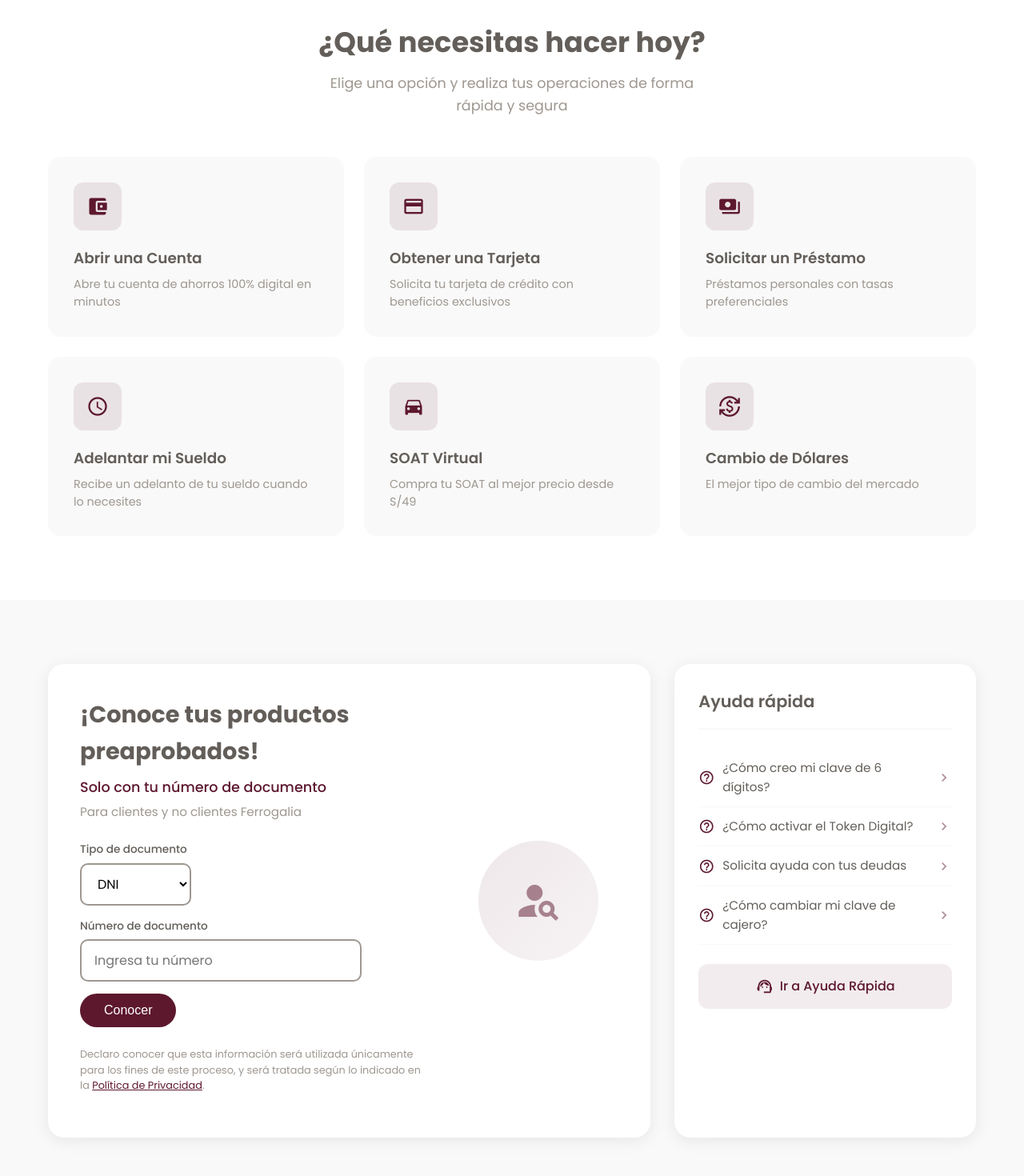
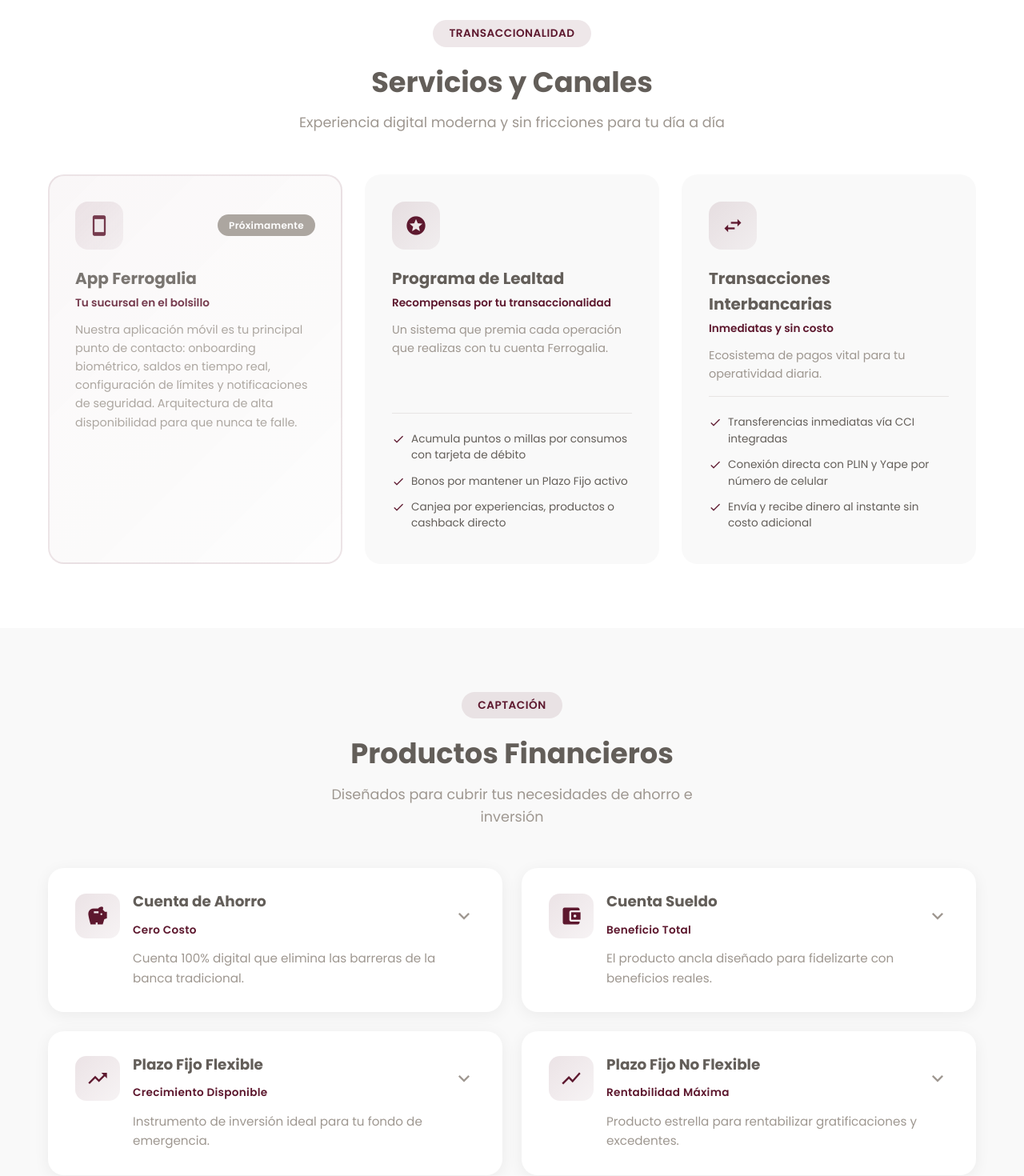
Before and after one commit to Tavo750/BancoFerrogalia, an Angular app: page / in a window 1280 px wide. Shown: the part 680-2150 px from the top of the page at 80% size. Built offline with nearby package versions, Linux system fonts and the light colour scheme.

Commit message:
Mejorar la sección de productos y servicios con nuevos componentes, estilos y funcionalidades interactivas

```diff
--- a/src/app/components/products/products.component.html
+++ b/src/app/components/products/products.component.html
@@ -1,73 +1,41 @@
-<section class="products">
+<section class="products" id="productos">
   <div class="container">
+    <div class="products__header">
+      <span class="products__badge">Captación</span>
+      <h2 class="products__title">Productos Financieros</h2>
+      <p class="products__subtitle">Diseñados para cubrir tus necesidades de ahorro e inversión</p>
+    </div>
+
     <div class="products__grid">
-      <!-- Pre-approved products section -->
-      <div class="products__preapproved">
-        <div class="products__preapproved-content">
-          <h2 class="products__title">¡Conoce tus productos preaprobados!</h2>
-          <p class="products__subtitle">Solo con tu número de documento</p>
-          <p class="products__info">Para clientes y no clientes Ferrogalia</p>
+      @for (product of products; track product.name; let i = $index) {
+        <div class="products__card" [class.products__card--active]="activeProduct === i" (click)="toggleProduct(i)">
+          <div class="products__card-header">
+            <div class="products__card-icon">
+              <span class="material-icons">{{ product.icon }}</span>
+            </div>
+            <div class="products__card-titles">
+              <h3 class="products__card-name">{{ product.name }}</h3>
+              <span class="products__card-tagline">{{ product.tagline }}</span>
+            </div>
+            <span class="material-icons products__card-toggle">
+              {{ activeProduct === i ? 'expand_less' : 'expand_more' }}
+            </span>
+          </div>
 
-          <form class="products__form" (ngSubmit)="checkProducts()">
-            <div class="products__form-group">
-              <label for="docType" class="products__label">Tipo de documento</label>
-              <select id="docType" class="products__select">
-                <option value="dni">DNI</option>
-                <option value="ce">CE</option>
-                <option value="pasaporte">Pasaporte</option>
-              </select>
-            </div>
+          <p class="products__card-description">{{ product.description }}</p>
 
-            <div class="products__form-group">
-              <label for="docNumber" class="products__label">Número de documento</label>
-              <input
-                type="text"
-                id="docNumber"
-                class="products__input"
-                [(ngModel)]="documentNumber"
-                name="documentNumber"
-                placeholder="Ingresa tu número"
-              >
-            </div>
-
-            <button type="submit" class="btn btn-primary products__btn">
-              Conocer
-            </button>
-          </form>
-
-          <p class="products__privacy">
-            Declaro conocer que esta información será utilizada únicamente para los fines de este proceso,
-            y será tratada según lo indicado en la
-            <a href="#">Política de Privacidad</a>.
-          </p>
+          @if (activeProduct === i) {
+            <ul class="products__card-features">
+              @for (feature of product.features; track feature) {
+                <li class="products__card-feature">
+                  <span class="material-icons">check_circle</span>
+                  {{ feature }}
+                </li>
+              }
+            </ul>
+          }
         </div>
-
-        <div class="products__preapproved-image">
-          <div class="products__image-placeholder">
-            <span class="material-icons">person_search</span>
-          </div>
-        </div>
-      </div>
-
-      <!-- Quick help section -->
-      <div class="products__help">
-        <h3 class="products__help-title">Ayuda rápida</h3>
-        <ul class="products__help-list">
-          @for (item of quickHelp; track item.title) {
-            <li class="products__help-item">
-              <a [href]="item.link" class="products__help-link">
-                <span class="material-icons">help_outline</span>
-                {{ item.title }}
-                <span class="material-icons products__help-arrow">chevron_right</span>
-              </a>
-            </li>
-          }
-        </ul>
-        <a href="#" class="products__help-more">
-          <span class="material-icons">support_agent</span>
-          Ir a Ayuda Rápida
-        </a>
-      </div>
+      }
     </div>
   </div>
 </section>
--- a/src/app/components/products/products.component.scss
+++ b/src/app/components/products/products.component.scss
@@ -12,217 +12,187 @@
     padding: 50px 0;
   }
 
-  &__grid {
-    display: grid;
-    grid-template-columns: 2fr 1fr;
-    gap: 30px;
-
-    @media (max-width: 992px) {
-      grid-template-columns: 1fr;
-    }
+  &__header {
+    text-align: center;
+    margin-bottom: 50px;
   }
 
-  &__preapproved {
-    background-color: $color-white;
-    border-radius: 20px;
-    padding: 40px;
-    display: flex;
-    gap: 40px;
-    box-shadow: 0 4px 20px rgba(0, 0, 0, 0.08);
-
-    @media (max-width: 768px) {
-      flex-direction: column;
-      padding: 30px;
-    }
-
-    &-content {
-      flex: 1;
-    }
-
-    &-image {
-      flex: 0 0 200px;
-      display: flex;
-      align-items: center;
-      justify-content: center;
-
-      @media (max-width: 768px) {
-        display: none;
-      }
-    }
+  &__badge {
+    display: inline-block;
+    padding: 6px 20px;
+    background-color: rgba($color-primary, 0.1);
+    color: $color-primary;
+    border-radius: 30px;
+    font-size: 0.85rem;
+    font-weight: 600;
+    letter-spacing: 0.5px;
+    text-transform: uppercase;
+    margin-bottom: 16px;
   }
 
   &__title {
-    font-size: 1.8rem;
+    font-size: 2.2rem;
     font-weight: 700;
     color: $color-secondary;
     margin-bottom: 0.5rem;
 
     @media (max-width: 768px) {
-      font-size: 1.5rem;
+      font-size: 1.8rem;
     }
   }
 
   &__subtitle {
     font-size: 1.1rem;
-    color: $color-primary;
-    font-weight: 500;
-    margin-bottom: 0.25rem;
+    color: $color-accent;
+    max-width: 500px;
+    margin: 0 auto;
   }
 
-  &__info {
-    font-size: 0.95rem;
-    color: $color-accent;
-    margin-bottom: 1.5rem;
-  }
+  &__grid {
+    display: grid;
+    grid-template-columns: repeat(2, 1fr);
+    gap: 24px;
 
-  &__form {
-    display: flex;
-    gap: 15px;
-    align-items: flex-end;
-    flex-wrap: wrap;
-    margin-bottom: 1.5rem;
-
-    &-group {
-      display: flex;
-      flex-direction: column;
-      gap: 6px;
+    @media (max-width: 768px) {
+      grid-template-columns: 1fr;
     }
   }
 
-  &__label {
-    font-size: 0.85rem;
-    font-weight: 500;
-    color: $color-secondary;
-  }
-
-  &__select,
-  &__input {
-    padding: 12px 16px;
-    border: 2px solid $color-accent;
-    border-radius: 10px;
-    font-size: 1rem;
-    font-family: inherit;
-    transition: all 0.3s ease;
-    background-color: $color-white;
-
-    &:focus {
-      outline: none;
-      border-color: $color-primary;
-      box-shadow: 0 0 0 3px rgba($color-primary, 0.1);
-    }
-  }
-
-  &__select {
-    min-width: 100px;
-    cursor: pointer;
-  }
-
-  &__input {
-    min-width: 180px;
-  }
-
-  &__btn {
-    padding: 12px 30px;
-  }
-
-  &__privacy {
-    font-size: 0.8rem;
-    color: $color-accent;
-    line-height: 1.5;
-
-    a {
-      color: $color-primary;
-      text-decoration: underline;
-    }
-  }
-
-  &__image-placeholder {
-    width: 150px;
-    height: 150px;
-    background: linear-gradient(135deg, rgba($color-primary, 0.1), rgba($color-primary, 0.05));
-    border-radius: 50%;
-    display: flex;
-    align-items: center;
-    justify-content: center;
-
-    .material-icons {
-      font-size: 60px;
-      color: $color-primary;
-      opacity: 0.5;
-    }
-  }
-
-  &__help {
+  &__card {
     background-color: $color-white;
     border-radius: 20px;
-    padding: 30px;
-    box-shadow: 0 4px 20px rgba(0, 0, 0, 0.08);
+    padding: 28px 32px;
+    box-shadow: 0 4px 20px rgba(0, 0, 0, 0.06);
+    cursor: pointer;
+    transition: all 0.3s ease;
+    border: 2px solid transparent;
 
-    &-title {
-      font-size: 1.3rem;
-      font-weight: 600;
-      color: $color-secondary;
-      margin-bottom: 1.5rem;
-      padding-bottom: 1rem;
-      border-bottom: 2px solid $color-background;
+    &:hover {
+      box-shadow: 0 8px 30px rgba($color-primary, 0.12);
+      border-color: rgba($color-primary, 0.08);
     }
 
-    &-list {
-      list-style: none;
-      margin-bottom: 1.5rem;
+    &--active {
+      border-color: rgba($color-primary, 0.2);
+      box-shadow: 0 8px 30px rgba($color-primary, 0.12);
     }
 
-    &-item {
-      margin-bottom: 0;
+    &-header {
+      display: flex;
+      align-items: center;
+      gap: 16px;
+      margin-bottom: 12px;
     }
 
-    &-link {
+    &-icon {
+      width: 56px;
+      height: 56px;
+      border-radius: 14px;
+      background: linear-gradient(135deg, rgba($color-primary, 0.12), rgba($color-primary, 0.05));
       display: flex;
       align-items: center;
-      gap: 10px;
-      padding: 12px 0;
-      color: $color-secondary;
-      font-size: 0.95rem;
-      border-bottom: 1px solid $color-background;
+      justify-content: center;
+      flex-shrink: 0;
       transition: all 0.3s ease;
 
       .material-icons {
-        font-size: 20px;
+        font-size: 28px;
         color: $color-primary;
-      }
-
-      &:hover {
-        color: $color-primary;
-        padding-left: 10px;
       }
     }
 
-    &-arrow {
-      margin-left: auto;
-      opacity: 0.5;
-    }
-
-    &-more {
-      display: flex;
-      align-items: center;
-      justify-content: center;
-      gap: 8px;
-      padding: 15px;
-      background-color: rgba($color-primary, 0.08);
-      border-radius: 12px;
-      color: $color-primary;
-      font-weight: 500;
-      transition: all 0.3s ease;
+    &:hover &-icon,
+    &--active &-icon {
+      background: linear-gradient(135deg, $color-primary, lighten($color-primary, 10%));
 
       .material-icons {
-        font-size: 22px;
-      }
-
-      &:hover {
-        background-color: $color-primary;
         color: $color-white;
       }
     }
+
+    &-titles {
+      flex: 1;
+    }
+
+    &-name {
+      font-size: 1.15rem;
+      font-weight: 700;
+      color: $color-secondary;
+      line-height: 1.3;
+    }
+
+    &-tagline {
+      font-size: 0.85rem;
+      font-weight: 600;
+      color: $color-primary;
+      letter-spacing: 0.3px;
+    }
+
+    &-toggle {
+      color: $color-accent;
+      font-size: 28px;
+      transition: color 0.3s ease;
+    }
+
+    &:hover &-toggle {
+      color: $color-primary;
+    }
+
+    &-description {
+      font-size: 0.95rem;
+      color: $color-accent;
+      line-height: 1.6;
+      margin-bottom: 0;
+      padding-left: 72px;
+
+      @media (max-width: 576px) {
+        padding-left: 0;
+      }
+    }
+
+    &-features {
+      list-style: none;
+      padding-left: 72px;
+      margin-top: 16px;
+      animation: slideDown 0.3s ease;
+
+      @media (max-width: 576px) {
+        padding-left: 0;
+      }
+    }
+
+    &-feature {
+      display: flex;
+      align-items: flex-start;
+      gap: 10px;
+      padding: 8px 0;
+      font-size: 0.9rem;
+      color: $color-secondary;
+      line-height: 1.5;
+      border-bottom: 1px solid rgba($color-accent, 0.15);
+
+      &:last-child {
+        border-bottom: none;
+      }
+
+      .material-icons {
+        font-size: 18px;
+        color: $color-primary;
+        margin-top: 2px;
+        flex-shrink: 0;
+      }
+    }
+  }
+}
+
+@keyframes slideDown {
+  from {
+    opacity: 0;
+    transform: translateY(-10px);
+  }
+  to {
+    opacity: 1;
+    transform: translateY(0);
   }
 }
 
--- a/src/app/components/products/products.component.ts
+++ b/src/app/components/products/products.component.ts
@@ -1,40 +1,69 @@
 import { Component } from '@angular/core';
 import { CommonModule } from '@angular/common';
-import { FormsModule } from '@angular/forms';
 
 @Component({
   selector: 'app-products',
   standalone: true,
-  imports: [CommonModule, FormsModule],
+  imports: [CommonModule],
   templateUrl: './products.component.html',
   styleUrl: './products.component.scss'
 })
 export class ProductsComponent {
-  documentNumber = '';
+  activeProduct: number | null = null;
 
-  quickHelp = [
+  products = [
     {
-      title: '¿Cómo creo mi clave de 6 dígitos?',
-      link: '#'
+      icon: 'savings',
+      name: 'Cuenta de Ahorro',
+      tagline: 'Cero Costo',
+      description: 'Cuenta 100% digital que elimina las barreras de la banca tradicional.',
+      features: [
+        'Apertura remota mediante biometría facial',
+        'Sin monto mínimo de apertura',
+        'Libre de comisiones por mantenimiento o movimientos'
+      ],
+      color: '#5D182E'
     },
     {
-      title: '¿Cómo activar el Token Digital?',
-      link: '#'
+      icon: 'account_balance_wallet',
+      name: 'Cuenta Sueldo',
+      tagline: 'Beneficio Total',
+      description: 'El producto ancla diseñado para fidelizarte con beneficios reales.',
+      features: [
+        'Servicio de "Adelanto de Sueldo" para imprevistos',
+        'Acceso preferencial a créditos',
+        'Descuentos exclusivos en establecimientos afiliados',
+        'Sin comisiones por retiros en cajeros de red propia o asociada'
+      ],
+      color: '#7B2D45'
     },
     {
-      title: 'Solicita ayuda con tus deudas',
-      link: '#'
+      icon: 'trending_up',
+      name: 'Plazo Fijo Flexible',
+      tagline: 'Crecimiento Disponible',
+      description: 'Instrumento de inversión ideal para tu fondo de emergencia.',
+      features: [
+        'Cancelación anticipada antes del vencimiento',
+        'Penalidad mínima sobre la tasa de interés',
+        'Capital siempre intacto'
+      ],
+      color: '#944158'
     },
     {
-      title: '¿Cómo cambiar mi clave de cajero?',
-      link: '#'
+      icon: 'show_chart',
+      name: 'Plazo Fijo No Flexible',
+      tagline: 'Rentabilidad Máxima',
+      description: 'Producto estrella para rentabilizar gratificaciones y excedentes.',
+      features: [
+        'TCEA más competitiva del mercado',
+        'Periodos pactados de 3, 6 o 12 meses',
+        'Simulador web para visualizar ganancia exacta desde el inicio'
+      ],
+      color: '#5D182E'
     }
   ];
 
-  checkProducts() {
-    if (this.documentNumber) {
-      console.log('Consultando productos para:', this.documentNumber);
-      // Aquí iría la lógica de consulta
-    }
+  toggleProduct(index: number): void {
+    this.activeProduct = this.activeProduct === index ? null : index;
   }
 }
--- a/src/app/components/services/services.component.html
+++ b/src/app/components/services/services.component.html
@@ -1,22 +1,38 @@
-<section class="services">
+<section class="services" id="servicios">
   <div class="container">
     <div class="services__header">
-      <h2 class="services__title">¿Qué necesitas hacer hoy?</h2>
-      <p class="services__subtitle">Elige una opción y realiza tus operaciones de forma rápida y segura</p>
+      <span class="services__badge">Transaccionalidad</span>
+      <h2 class="services__title">Servicios y Canales</h2>
+      <p class="services__subtitle">Experiencia digital moderna y sin fricciones para tu día a día</p>
     </div>
 
     <div class="services__grid">
       @for (service of services; track service.title) {
-        <a [href]="service.link" class="services__card">
-          <div class="services__card-icon">
-            <span class="material-icons">{{ service.icon }}</span>
+        <div class="services__card" [class.services__card--highlight]="service.highlight" [class.services__card--coming-soon]="service.comingSoon">
+          <div class="services__card-top">
+            <div class="services__card-icon">
+              <span class="material-icons">{{ service.icon }}</span>
+            </div>
+            @if (service.comingSoon) {
+              <span class="services__card-badge">Próximamente</span>
+            }
           </div>
+
           <h3 class="services__card-title">{{ service.title }}</h3>
+          <span class="services__card-tagline">{{ service.tagline }}</span>
           <p class="services__card-description">{{ service.description }}</p>
-          <span class="services__card-arrow">
-            <span class="material-icons">arrow_forward</span>
-          </span>
-        </a>
+
+          @if (service.features.length > 0) {
+            <ul class="services__card-features">
+              @for (feature of service.features; track feature) {
+                <li class="services__card-feature">
+                  <span class="material-icons">check</span>
+                  {{ feature }}
+                </li>
+              }
+            </ul>
+          }
+        </div>
       }
     </div>
   </div>
--- a/src/app/components/services/services.component.scss
+++ b/src/app/components/services/services.component.scss
@@ -17,6 +17,19 @@
     margin-bottom: 50px;
   }
 
+  &__badge {
+    display: inline-block;
+    padding: 6px 20px;
+    background-color: rgba($color-primary, 0.1);
+    color: $color-primary;
+    border-radius: 30px;
+    font-size: 0.85rem;
+    font-weight: 600;
+    letter-spacing: 0.5px;
+    text-transform: uppercase;
+    margin-bottom: 16px;
+  }
+
   &__title {
     font-size: 2.2rem;
     font-weight: 700;
@@ -31,20 +44,16 @@
   &__subtitle {
     font-size: 1.1rem;
     color: $color-accent;
-    max-width: 500px;
+    max-width: 550px;
     margin: 0 auto;
   }
 
   &__grid {
     display: grid;
     grid-template-columns: repeat(3, 1fr);
-    gap: 25px;
+    gap: 28px;
 
     @media (max-width: 992px) {
-      grid-template-columns: repeat(2, 1fr);
-    }
-
-    @media (max-width: 576px) {
       grid-template-columns: 1fr;
     }
   }
@@ -52,59 +61,43 @@
   &__card {
     display: flex;
     flex-direction: column;
-    padding: 30px;
+    padding: 32px;
     background-color: $color-background;
-    border-radius: 16px;
-    text-decoration: none;
+    border-radius: 20px;
     transition: all 0.3s ease;
+    border: 2px solid transparent;
     position: relative;
-    overflow: hidden;
-    border: 2px solid transparent;
 
-    &::before {
-      content: '';
-      position: absolute;
-      top: 0;
-      left: 0;
-      width: 100%;
-      height: 4px;
-      background-color: $color-primary;
-      transform: scaleX(0);
-      transition: transform 0.3s ease;
+    &:hover {
+      transform: translateY(-4px);
+      box-shadow: 0 12px 35px rgba($color-primary, 0.1);
+      border-color: rgba($color-primary, 0.08);
     }
 
-    &:hover {
-      transform: translateY(-5px);
-      box-shadow: 0 10px 30px rgba($color-primary, 0.15);
-      border-color: rgba($color-primary, 0.1);
+    &--highlight {
+      background: linear-gradient(135deg, rgba($color-primary, 0.04), rgba($color-primary, 0.01));
+      border-color: rgba($color-primary, 0.12);
+    }
 
-      &::before {
-        transform: scaleX(1);
-      }
+    &--coming-soon {
+      opacity: 0.85;
+    }
 
-      .services__card-icon {
-        background-color: $color-primary;
-
-        .material-icons {
-          color: $color-white;
-        }
-      }
-
-      .services__card-arrow {
-        opacity: 1;
-        transform: translateX(0);
-      }
+    &-top {
+      display: flex;
+      align-items: center;
+      justify-content: space-between;
+      margin-bottom: 20px;
     }
 
     &-icon {
       width: 60px;
       height: 60px;
-      border-radius: 12px;
-      background-color: rgba($color-primary, 0.1);
+      border-radius: 16px;
+      background: linear-gradient(135deg, rgba($color-primary, 0.12), rgba($color-primary, 0.05));
       display: flex;
       align-items: center;
       justify-content: center;
-      margin-bottom: 20px;
       transition: all 0.3s ease;
 
       .material-icons {
@@ -114,32 +107,69 @@
       }
     }
 
+    &:hover &-icon {
+      background: linear-gradient(135deg, $color-primary, lighten($color-primary, 10%));
+
+      .material-icons {
+        color: $color-white;
+      }
+    }
+
+    &-badge {
+      display: inline-block;
+      padding: 4px 14px;
+      background-color: $color-accent;
+      color: $color-white;
+      border-radius: 20px;
+      font-size: 0.75rem;
+      font-weight: 600;
+      letter-spacing: 0.3px;
+    }
+
     &-title {
-      font-size: 1.15rem;
+      font-size: 1.25rem;
+      font-weight: 700;
+      color: $color-secondary;
+      margin-bottom: 4px;
+    }
+
+    &-tagline {
+      display: inline-block;
+      font-size: 0.85rem;
       font-weight: 600;
-      color: $color-secondary;
-      margin-bottom: 8px;
+      color: $color-primary;
+      margin-bottom: 12px;
     }
 
     &-description {
       font-size: 0.9rem;
       color: $color-accent;
-      line-height: 1.5;
+      line-height: 1.6;
       margin-bottom: 0;
       flex: 1;
     }
 
-    &-arrow {
-      position: absolute;
-      bottom: 25px;
-      right: 25px;
-      opacity: 0;
-      transform: translateX(-10px);
-      transition: all 0.3s ease;
+    &-features {
+      list-style: none;
+      margin-top: 16px;
+      padding-top: 16px;
+      border-top: 1px solid rgba($color-accent, 0.2);
+    }
+
+    &-feature {
+      display: flex;
+      align-items: flex-start;
+      gap: 8px;
+      padding: 6px 0;
+      font-size: 0.85rem;
+      color: $color-secondary;
+      line-height: 1.5;
 
       .material-icons {
-        font-size: 22px;
+        font-size: 16px;
         color: $color-primary;
+        margin-top: 2px;
+        flex-shrink: 0;
       }
     }
   }
--- a/src/app/components/services/services.component.ts
+++ b/src/app/components/services/services.component.ts
@@ -11,40 +11,39 @@
 export class ServicesComponent {
   services = [
     {
-      icon: 'account_balance_wallet',
-      title: 'Abrir una Cuenta',
-      description: 'Abre tu cuenta de ahorros 100% digital en minutos',
-      link: '#'
+      icon: 'smartphone',
+      title: 'App Ferrogalia',
+      tagline: 'Tu sucursal en el bolsillo',
+      description: 'Nuestra aplicación móvil es tu principal punto de contacto: onboarding biométrico, saldos en tiempo real, configuración de límites y notificaciones de seguridad. Arquitectura de alta disponibilidad para que nunca te falle.',
+      highlight: true,
+      comingSoon: true,
+      features: []
     },
     {
-      icon: 'credit_card',
-      title: 'Obtener una Tarjeta',
-      description: 'Solicita tu tarjeta de crédito con beneficios exclusivos',
-      link: '#'
+      icon: 'stars',
+      title: 'Programa de Lealtad',
+      tagline: 'Recompensas por tu transaccionalidad',
+      description: 'Un sistema que premia cada operación que realizas con tu cuenta Ferrogalia.',
+      highlight: false,
+      comingSoon: false,
+      features: [
+        'Acumula puntos o millas por consumos con tarjeta de débito',
+        'Bonos por mantener un Plazo Fijo activo',
+        'Canjea por experiencias, productos o cashback directo'
+      ]
     },
     {
-      icon: 'payments',
-      title: 'Solicitar un Préstamo',
-      description: 'Préstamos personales con tasas preferenciales',
-      link: '#'
-    },
-    {
-      icon: 'schedule',
-      title: 'Adelantar mi Sueldo',
-      description: 'Recibe un adelanto de tu sueldo cuando lo necesites',
-      link: '#'
-    },
-    {
-      icon: 'directions_car',
-      title: 'SOAT Virtual',
-      description: 'Compra tu SOAT al mejor precio desde S/49',
-      link: '#'
-    },
-    {
-      icon: 'currency_exchange',
-      title: 'Cambio de Dólares',
-      description: 'El mejor tipo de cambio del mercado',
-      link: '#'
+      icon: 'swap_horiz',
+      title: 'Transacciones Interbancarias',
+      tagline: 'Inmediatas y sin costo',
+      description: 'Ecosistema de pagos vital para tu operatividad diaria.',
+      highlight: false,
+      comingSoon: false,
+      features: [
+        'Transferencias inmediatas vía CCI integradas',
+        'Conexión directa con PLIN y Yape por número de celular',
+        'Envía y recibe dinero al instante sin costo adicional'
+      ]
     }
   ];
 }
```
